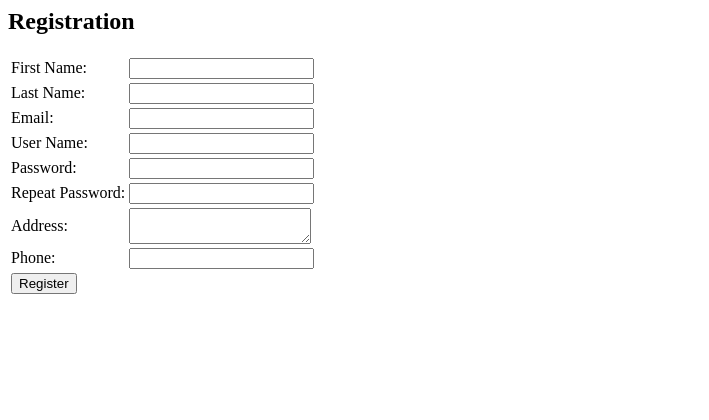
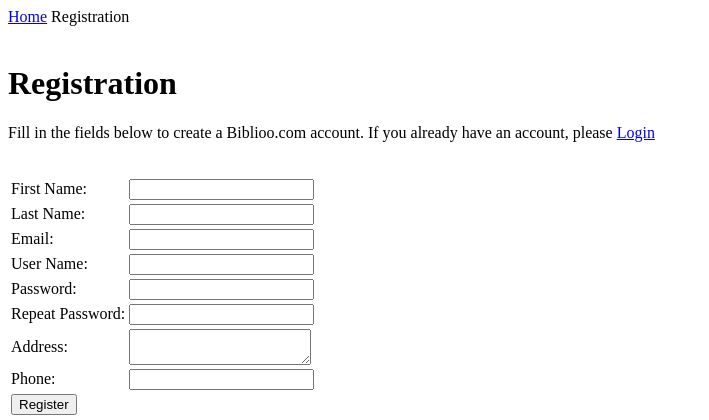
Before and after one commit to ohusiev/bookstore, a PHP site: page /bookstore/internal/register.php in a window 1280 px wide. Shown: the top 420 px of the page, without its empty margins (0-709 px from the left). Run offline with PHP 8.4, Linux system fonts and the light colour scheme; data that the repository does not hold is empty.

Commit message:
some design changes

```diff
--- a/index.php
+++ b/index.php
@@ -51,7 +51,7 @@ if( ! isset($_SESSION['is_admin'])) {
 <?php
 	require "internal/menuleft.php";
 	if($_SESSION['is_admin']) {
-		print "<h3>Admin MENU</h3>";
+		print "<h5>&nbsp;&nbsp;&nbsp;Admin Menu</h5>";
 		print <<<END
 <ul class="nav nav-pills flex-column">
             <li class="nav-item">
@@ -74,7 +74,7 @@ if( ! isset($_SESSION['is_admin'])) {
 END;
 	}
 	if($_SESSION['username']!='?') {
-		print "<h3>User MENU</h3>";
+		print "<h5>&nbsp;&nbsp;&nbsp;User Menu</h5>";
 		print <<<END
 <ul class="nav nav-pills flex-column">
             <li class="nav-item">
--- a/internal/register.php
+++ b/internal/register.php
@@ -1,5 +1,16 @@
-<h2>Registration</h2>
-
+<body>
+<div class="breadcrumb">
+        <div class="container">
+            <a class="breadcrumb-item" href="index.php?p=start">Home</a>
+            <span class="breadcrumb-item active">Registration</span>
+</div>
+</div>
+<body>
+<br>
+<h1>Registration</h1>
+<p>Fill in the fields below to create a Biblioo.com account. If you already have an account, please <a href="index.php?p=login">Login</a></p>
+</section>
+<br>
 <?php
 if(isset($_POST['action_save'])) {
 	require_once "internal/dbconnect.php";
```
Also changed, not shown: internal/blog.php (+5 -8 lines), internal/login.php (+13 -3 lines).
